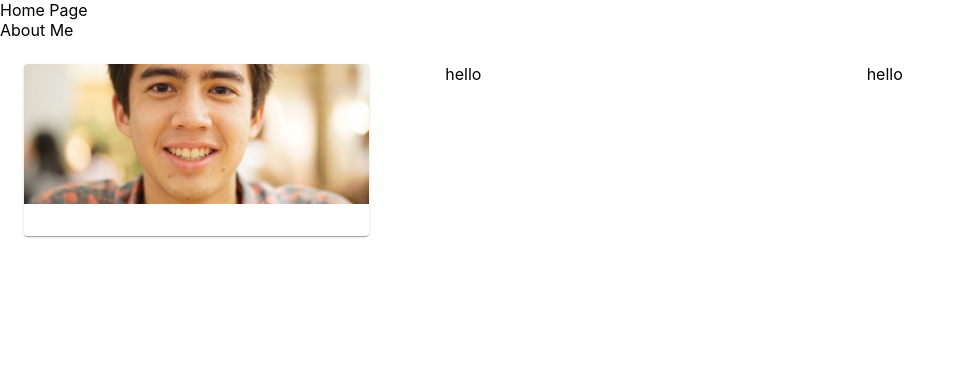
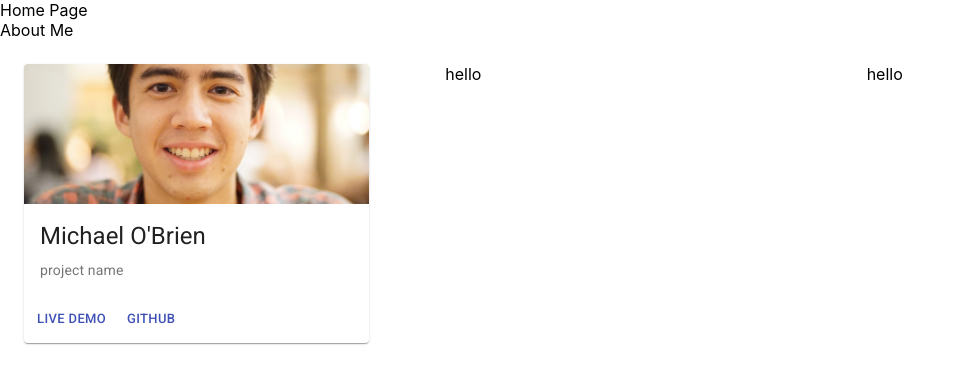
Before and after one commit to mobrien829/personal-website, a React (Create React App) app: page / in a window 1280 px wide. Shown: the top 384 px of the page, without its empty margins (0-964 px from the left). Built offline with nearby package versions, Linux system fonts and the light colour scheme.

Commit message:
added buttons for cards

```diff
--- a/src/project-card.js
+++ b/src/project-card.js
@@ -7,6 +7,7 @@
   CardContent,
   CardActionArea,
   Button,
+  Typography,
 } from "@material-ui/core";
 import ProfilePic from "./IMG_0808.png";
 
@@ -21,8 +22,27 @@
     <Card className={classes.card}>
       <CardActionArea>
         <CardMedia className={classes.media} image={ProfilePic} />
-        <CardContent></CardContent>
+        <CardContent>
+          <Typography gutterBottom variant="h5" component="h2">
+            Michael O'Brien
+          </Typography>
+          <Typography variant="body2" color="textSecondary" component="p">
+            project name
+          </Typography>
+        </CardContent>
       </CardActionArea>
+      <CardActions>
+        <Button size="small" color="primary">
+          live demo
+        </Button>
+        <Button
+          size="small"
+          color="primary"
+          href="https://github.com/mobrien829"
+        >
+          github
+        </Button>
+      </CardActions>
     </Card>
   );
 };
```
